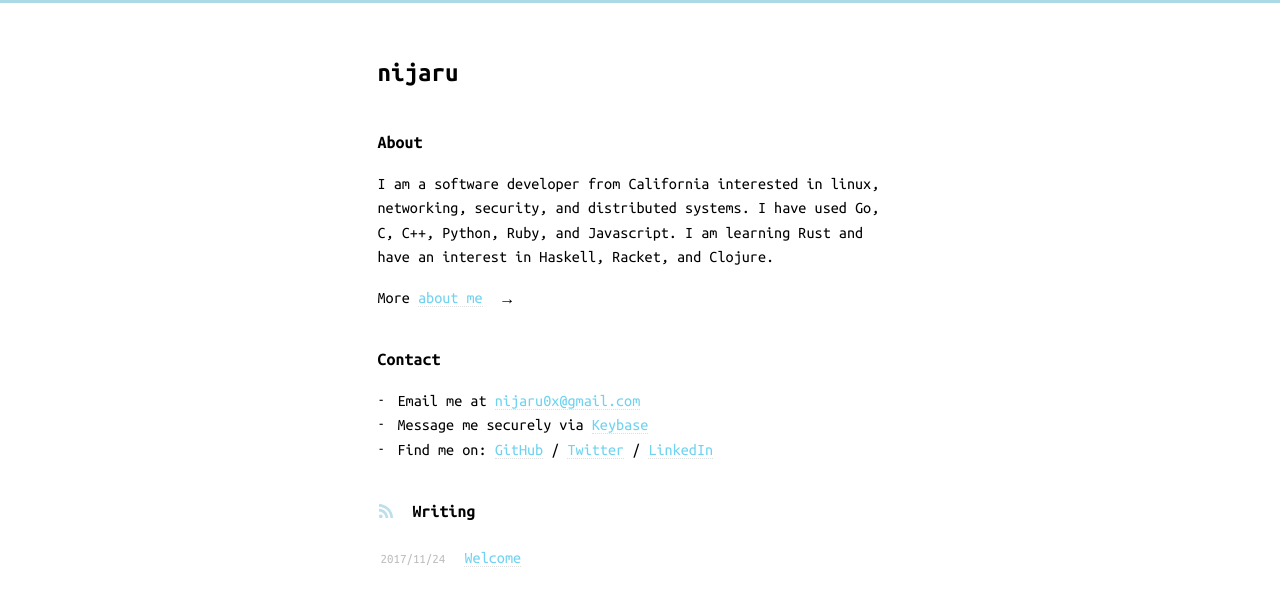
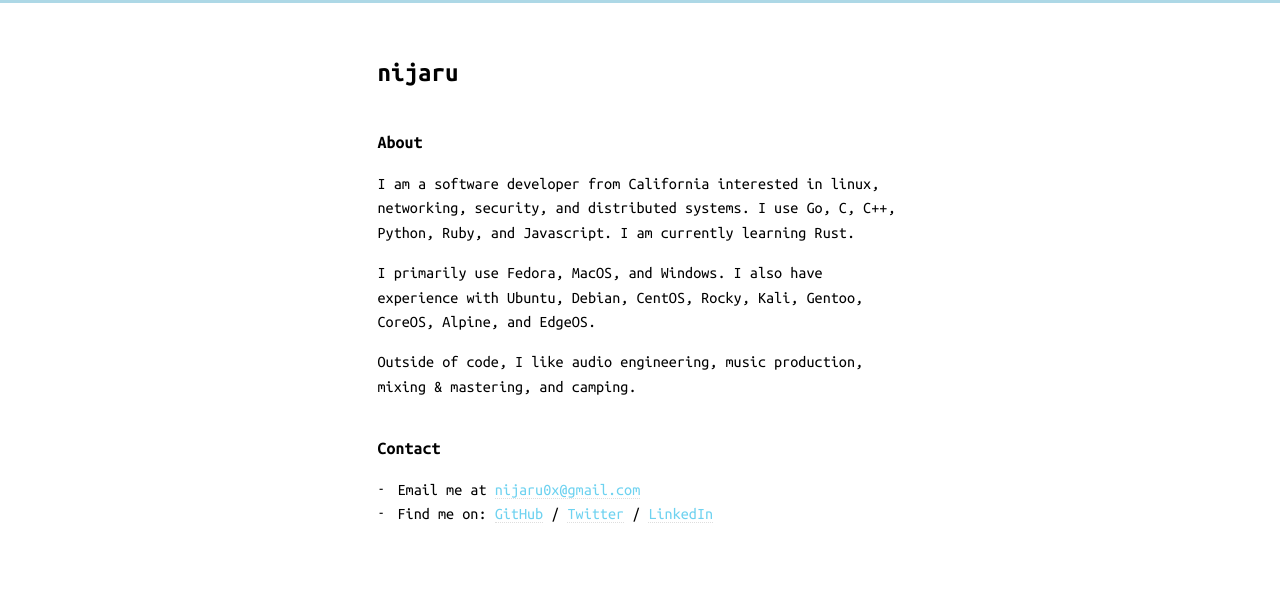
Before and after one commit to nijaru/nijaru.github.io, a Jekyll site: the page built from index.md, in a window 1280 px wide. Shown: the top 606 px of the page. Built offline with Jekyll 4.4.1, drawn with Linux system fonts in a browser that asks for light colours.

Commit message:
Update for 2023
Signed-off-by: Nick Russo <nijaru0x@gmail.com>

```diff
--- a/_layouts/home.html
+++ b/_layouts/home.html
@@ -5,17 +5,13 @@ layout: default
   nijaru
 </h1>
 <h3>About</h3>
-<p>
-  I am a software developer from California interested in linux, networking, security, and distributed systems. I have used Go, C, C++, Python, Ruby, and Javascript. I am learning Rust and have an interest in Haskell, Racket, and Clojure.
-</p>
-<p>More <span class="read-more-link-container"><a href="{{ "/about.html" | relative_url }}">about me</a></span></p>
+<p>I am a software developer from California interested in linux, networking, security, and distributed systems. I use Go, C, C++, Python, Ruby, and Javascript. I am currently learning Rust.</p>
+<p>I primarily use Fedora, MacOS, and Windows. I also have experience with Ubuntu, Debian, CentOS, Rocky, Kali, Gentoo, CoreOS, Alpine, and EdgeOS.</p>
+<p>Outside of code, I like audio engineering, music production, mixing & mastering, and camping.</p>
 <h3>Contact</h3>
 <ul>
   <li>Email me at
     <a href="mailto:nijaru0x@gmail.com">nijaru0x@gmail.com</a>
-  </li>
-  <li>Message me securely via
-    <a href="https://keybase.io/nijaru">Keybase</a>
   </li>
   <li>Find me on:
     <a href="https://github.com/nijaru">GitHub</a> /
@@ -23,23 +19,3 @@ layout: default
     <a href="https://www.linkedin.com/in/nick-russo/">LinkedIn</a>
   </li>
 </ul>
-<div class="div-with-margin">
-  <a class="no-underline" href="{{ " /feed.xml " | relative_url }}">
-    {% include rss_icon.svg %}
-  </a>
-  <h3 class="inline no-margin">Writing</h3>
-</div>
-<table>
-  <tbody>
-    {% for post in site.posts %}
-    <tr>
-      <td>
-        <time class="small" datetime="{{ post.date | date_to_xmlschema }}">{{ post.date | date: "%Y/%m/%d" }}</time>
-      </td>
-      <td>
-        <a href="{{ post.url | relative_url }}">{{ post.title | escape }}</a>
-      </td>
-    </tr>
-    {% endfor %}
-  </tbody>
-</table>
```
Also changed, not shown: about.md (deleted, +0 -13 lines), assets/self.png (deleted).
